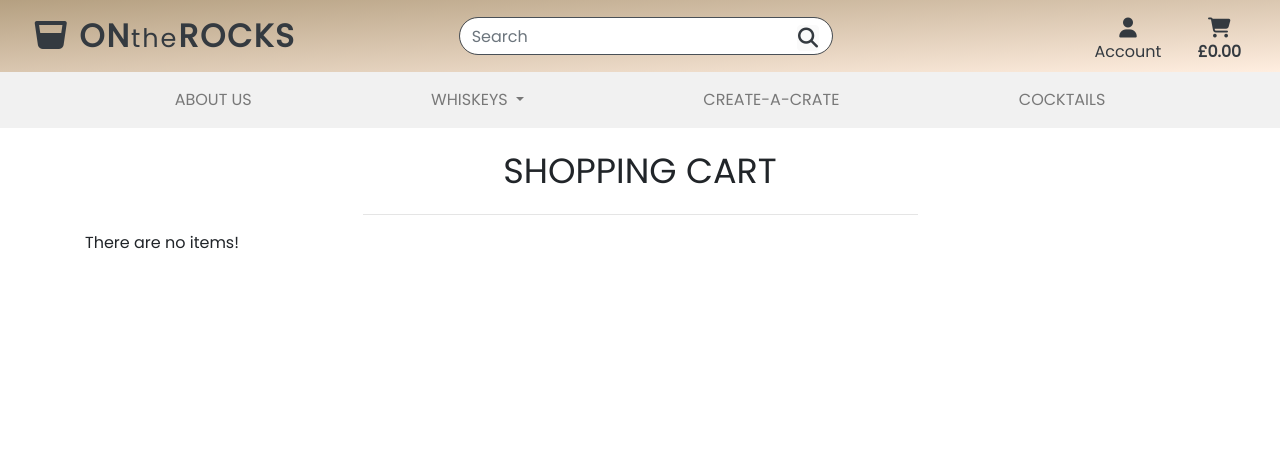
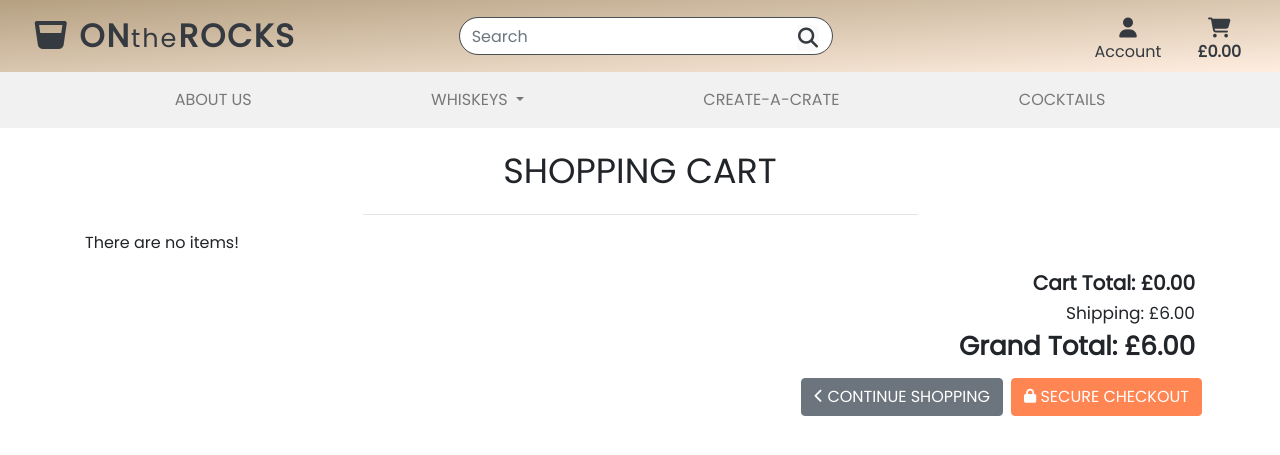
Before and after one commit to Matte-gtr/on_the_rocks, a Django app: page /cart/ in a window 1280 px wide. Shown: the top 455 px of the page. Run offline with Django 3.2, Linux system fonts and the light colour scheme; some libraries are stand-ins or nearby versions.

Commit message:
update context processor with shipping price and add totals to cart page

```diff
--- a/cart/contexts.py
+++ b/cart/contexts.py
@@ -22,15 +22,21 @@ def cart_contents(request):
             # do some other stuff to add the crate to the cart
 
     if total < settings.FREE_SHIPPING_THRESHOLD:
-        free_delivery_delta = settings.FREE_SHIPPING_THRESHOLD - total
+        free_shipping_delta = settings.FREE_SHIPPING_THRESHOLD - total
+        shipping = settings.STANDARD_SHIPPING_COST
     else:
-        free_delivery_delta = 0
+        free_shipping_delta = 0
+        shipping = 0
+
+    grand_total = shipping + total
 
     context = {
         'products_in_cart': products_in_cart,
         'total': total,
         'product_count': product_count,
-        'free_delivery_delta': free_delivery_delta,
-        'free_delivery_threshold': settings.FREE_SHIPPING_THRESHOLD,
+        'free_shipping_delta': free_shipping_delta,
+        'free_shipping_threshold': settings.FREE_SHIPPING_THRESHOLD,
+        'shipping': shipping,
+        'grand_total': grand_total,
     }
     return context
--- a/cart/templates/cart/cart.html
+++ b/cart/templates/cart/cart.html
@@ -34,13 +34,13 @@
             <hr class="d-none d-md-block w-90 mt-0">
             {% for item in products_in_cart %}
                 <div class="row">
-                    <div class="order-2 order-md-1 col-4 col-md-2">
+                    <div class="order-2 order-md-1 col-4 col-md-2 text-center">
                         <img src="{{ item.product.image.url }}" alt="{{ item.product.name }}" class="cart-img">
                     </div>
                     <div class="order-1 order-md-2 col-8 col-md-4">
                         <div class="row pr-2">
                             <div class="col">
-                                <p class="mb-1"><span class="font-weight-bold">{{ item.product.name }}</span>{% if item.product.detail %}<small class="light-grey"> - {{ item.product.detail }}</small>{% endif %}</p>
+                                <p class="mb-1"><a href="{% url 'product_display' item.product.id %}" class="font-weight-bold plain-anchor">{{ item.product.name }}</a>{% if item.product.detail %}<small class="light-grey"> - {{ item.product.detail }}</small>{% endif %}</p>
                             </div>
                         </div>
                         <div class="row">
@@ -72,5 +72,16 @@
         {% else %}
             <p>There are no items!</p>
         {% endif %}
+        <div class="row">
+            <div class="col">
+                <h6 class="text-right total">Cart Total: £{{ total|floatformat:2 }}</h6>
+                <h6 class="text-right shipping">Shipping: £{{ shipping|floatformat:2 }}</h6>
+                <h6 class="text-right grand-total">Grand Total: £{{ grand_total|floatformat:2 }}</h6>
+                <div class="row div-right mb-4 mt-3">
+                    <a class="btn btn-secondary text-uppercase mr-2" href="{% url 'products' %}" role="button"><i class="fas fa-chevron-left fa-sm"></i> Continue Shopping</a>
+                    <a class="btn btn-orange text-uppercase mr-2" href="#" role="button"><i class="fas fa-lock fa-sm"></i> Secure Checkout</a>
+                </div>
+            </div>
+        </div>
     </div>
 {% endblock %}
--- a/on_the_rocks/settings.py
+++ b/on_the_rocks/settings.py
@@ -159,6 +159,5 @@ STATICFILES_DIRS = (os.path.join(BASE_DIR, 'static'),)
 MEDIA_URL = '/media/'
 MEDIA_ROOT = os.path.join(BASE_DIR, 'media')
 
-FREE_SHIPPING_THRESHOLD = 75
+FREE_SHIPPING_THRESHOLD = 50
 STANDARD_SHIPPING_COST = 6
-EXPRESS_SHIPPING_COST = 10
--- a/products/templates/products/product_display.html
+++ b/products/templates/products/product_display.html
@@ -19,7 +19,7 @@
                     {% if product.rating > 0.0 %}
                         <a href="#reviews" class="orange-link"><p class="text-orange"><small>Rating: {{ product.rating }} / 5</small></p></a>
                     {% else %}
-                        <p class="text-orange"><small>No Rating yet</small></p>
+                        <a href="#reviews" class="orange-link"><p class="text-orange"><small>No Rating yet</small></p></a>
                     {% endif %}
                     <p>{{ product.description }}</p>
                 </div>
@@ -37,7 +37,7 @@
                         <input type="hidden" name="redirect_url" value="{{ request.path }}">
                     </form>
                 </div>
-                <a class="btn btn-secondary text-uppercase mt-3" href="{% url 'products' %}" role="button">Continue Shopping</a>
+                <a class="btn btn-secondary text-uppercase mt-3" href="{% url 'products' %}" role="button"><i class="fas fa-chevron-left fa-sm"></i> Continue Shopping</a>
             </div>
             <div class="col-12 col-md-6 col-xl-4 order-1 order-md-12">
                 <div class="image-section">
--- a/static/css/base.css
+++ b/static/css/base.css
@@ -343,6 +343,24 @@ li .nav-link {
     margin-bottom: 2px;
 }
 
+.total {
+    font-size: 20px;
+    font-weight: 600;
+}
+
+.shipping {
+    font-size: 17px;
+}
+
+.grand-total {
+    font-size: 26px;
+    font-weight: 600;
+}
+
+.div-right {
+    justify-content: flex-end;
+}
+
 /*---------media queries---------*/
 
 @media (min-width: 576px) {
```
